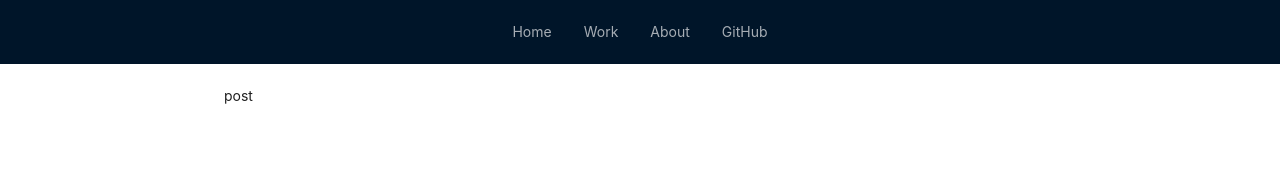
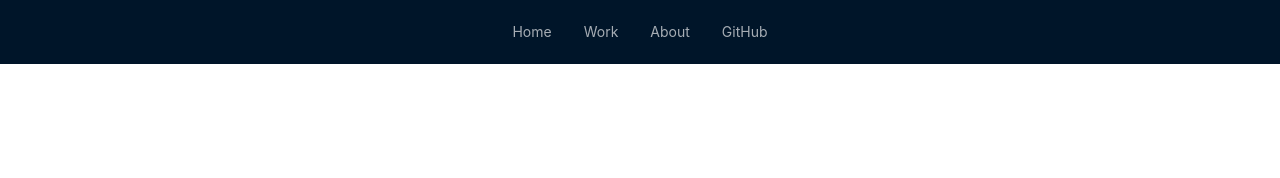
Before and after one commit to victorizbitskiy/react-site, a React (Create React App) app: page /post in a window 1280 px wide. Shown: the top 178 px of the page. Built offline with nearby package versions, Linux system fonts and the light colour scheme.

Commit message:
try to use useState

```diff
--- a/src/components/PostItem.tsx
+++ b/src/components/PostItem.tsx
@@ -1,5 +1,5 @@
-import React, { FC } from 'react';
-import { useNavigate } from 'react-router-dom';
+import React, { FC, useState } from 'react';
+import { useNavigate, redirect } from 'react-router-dom';
 import { IPost } from '../models/IPost';
 
 interface IPostItemProps {
@@ -8,8 +8,10 @@ interface IPostItemProps {
 
 const PostItem: FC<IPostItemProps> = ({post}) => {
   let navigate = useNavigate()
+  const [postContent, setPostContent] = useState<IPost>(post)
+
   const postOpen = () => {
-   navigate("post")
+    navigate("post")
   }
 
   return (
--- a/src/components/Posts.tsx
+++ b/src/components/Posts.tsx
@@ -10,7 +10,7 @@ const Posts: FC<IPostsProps> = ({posts}) => {
   return (
     <div className='posts'>
       {posts.map(post =>
-        <PostItem key={post.id} post={post}/>
+        <PostItem key={post.id} post={post} />
         )}
     </div>
   );
--- a/src/pages/Post.tsx
+++ b/src/pages/Post.tsx
@@ -1,10 +1,17 @@
-import React, {FC} from 'react';
+import React, {FC, useState} from 'react';
+import { IPost } from '../models/IPost';
 
-const Post: FC = () => {
+const Post: FC = ()  => {
+  const [content, setContent] = useState<IPost>()
+  console.log(content);
+
   return (
     <div>
-      post
-    </div>
+    {/* {content.post.id}. {content.post.title}
+     <div>
+       {content.post.body}
+     </div> */}
+ </div>
   );
 };
 
--- a/src/store/reducers/ActionCreators.ts
+++ b/src/store/reducers/ActionCreators.ts
@@ -1,7 +1,6 @@
 import { createAsyncThunk } from "@reduxjs/toolkit";
 import axios from "axios";
 import { IPost } from "../../models/IPost";
-import { useState } from 'react';
 
 export const fetchPosts = createAsyncThunk(
   'post/fetchAll',
```
